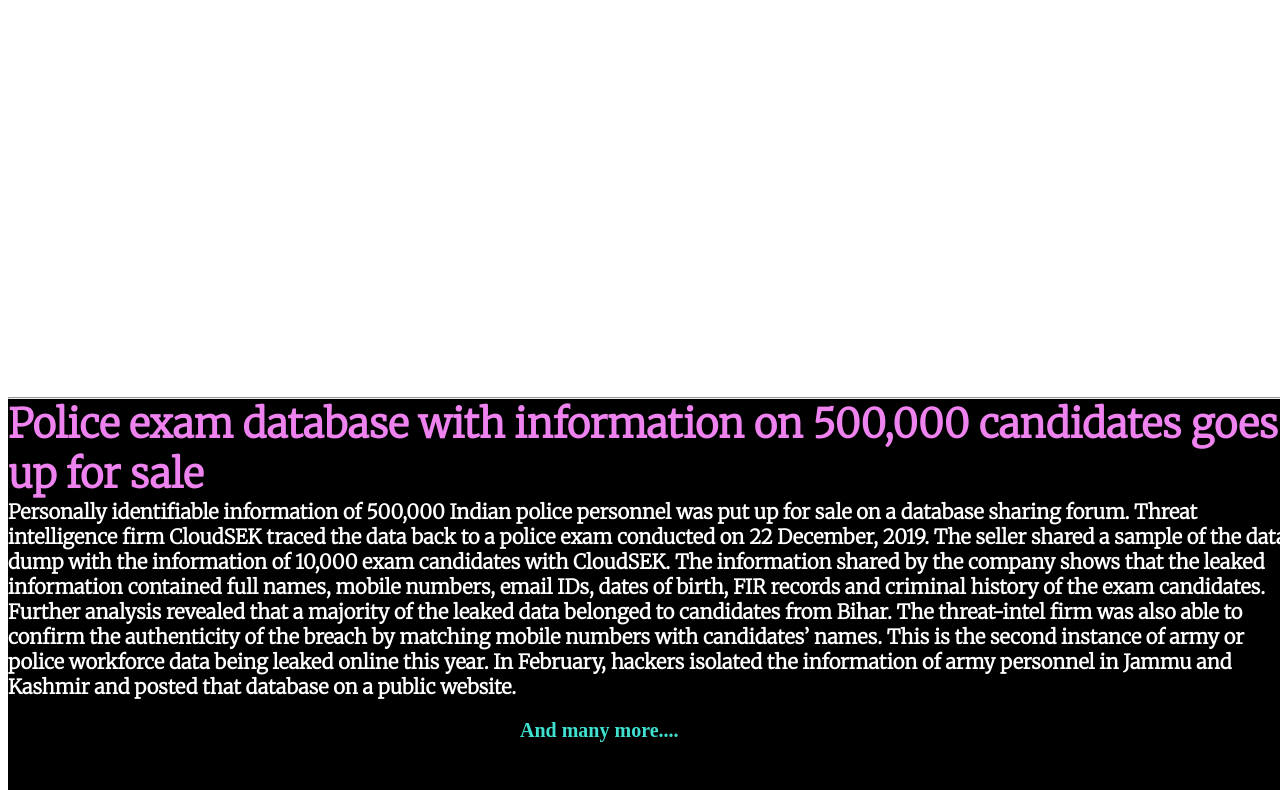
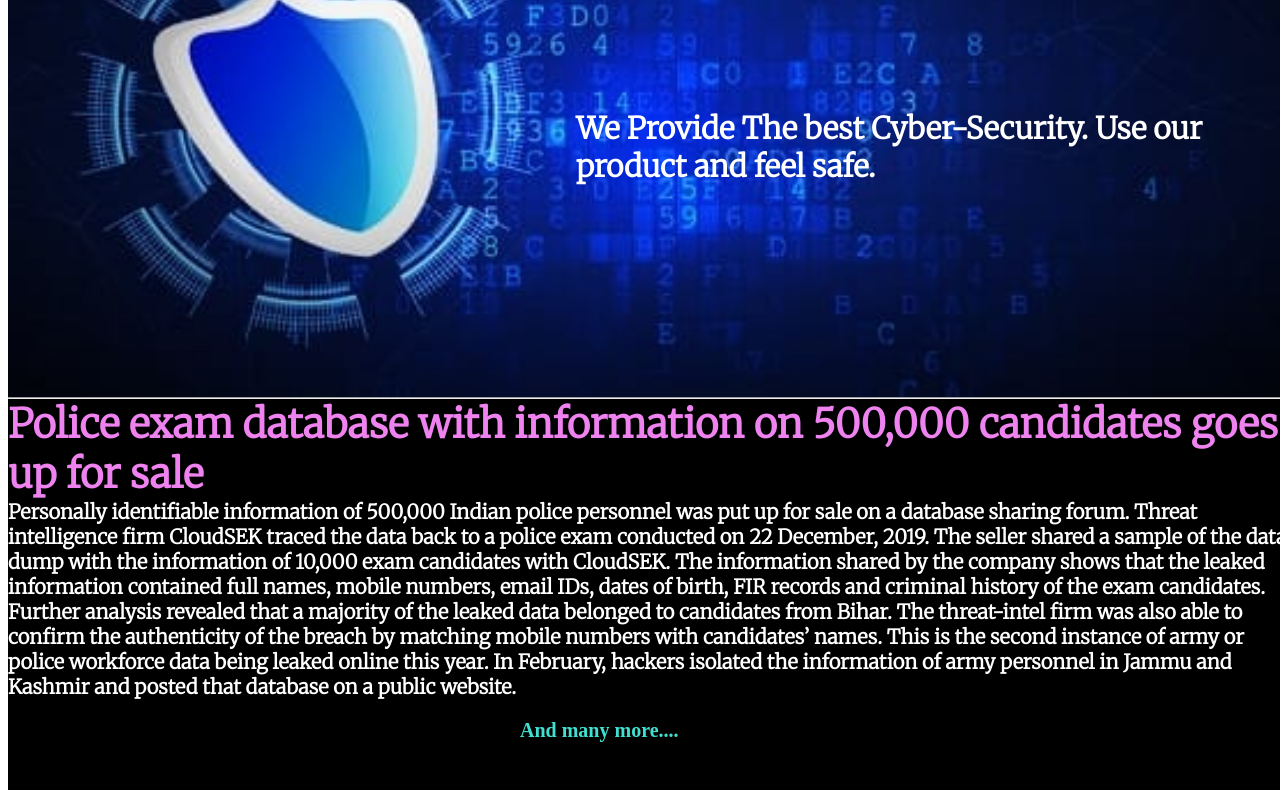
Before and after one commit to arun0208/DEVELOPER-S-HUB, a plain HTML site: page index.html in a window 1280 px wide. Shown: the part 211-1001 px from the top of the page. Drawn offline with Linux system fonts and the light colour scheme; the site is published under a folder, as on GitHub Pages, so addresses that start at the root find nothing.

Commit message:
Update index.html

```diff
--- a/index.html
+++ b/index.html
@@ -114,7 +114,7 @@
         }
         .home{
             height: 600px;
-            background-image: url(/WhatsApp\ Image\ 2021-04-16\ at\ 3.25.23\ PM.jpeg);
+            background-image: url(WhatsApp\ Image\ 2021-04-16\ at\ 3.25.23\ PM.jpeg);
             background-size: cover;
             margin: 0px;
             padding: 0px;
```
